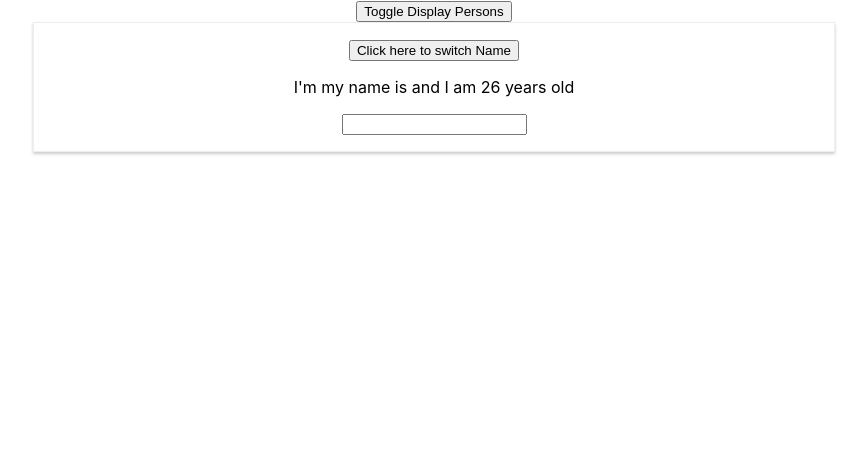
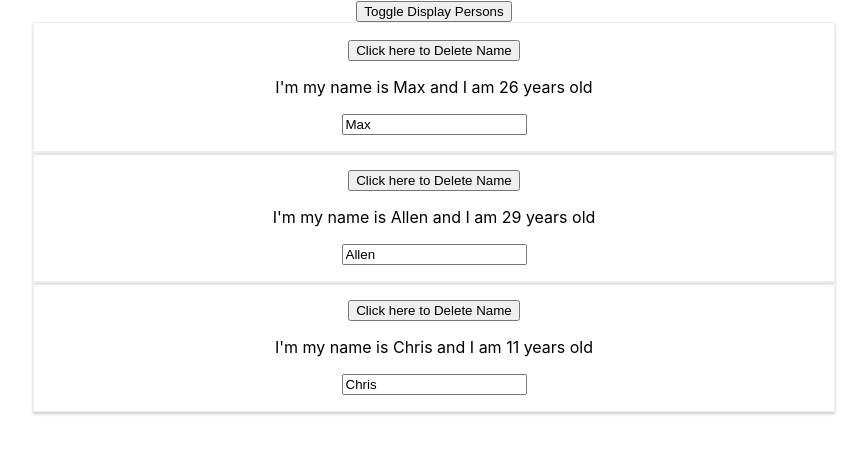
Before and after one commit to prathv/ReactApp, a React (Create React App) app: page / in a window 1280 px wide. Shown: the top 454 px of the page, without its empty margins (206-1073 px from the left). Built offline with nearby package versions, Linux system fonts and the light colour scheme.

Commit message:
added functional patterns

```diff
--- a/src/App.js
+++ b/src/App.js
@@ -22,23 +22,31 @@ class App extends Component {
         this.setState({ persons : [ {"name" : event.target.value}, {"name" : "Allen"}, {"name" : "Chris"} ] });
     }
 
+    deletePersonHandler = (index) => {
+        const persons = this.state.persons;
+        persons.splice(index,1);
+        this.setState({persons : persons});
+    };
 
 
     render() {
         let person = null;
 
         if(this.state.stateShow){
-            person = (<Person/>);
+            person = (
+               <div>
+                   {
+                    this.state.persons.map((person, index) => {
+                    return <Person name={person.name} click={this.deletePersonHandler.bind(this,index)}/>
+                    })
+                   }
+               </div>
+            );
         }
         return (
             <div className="App">
                 <button onClick={this.changeStateShow}> Toggle Display Persons</button>
-                {
-                        <div>
-                            {person}
-                        </div>
-
-                }
+                    {person}
             </div>
         );
     }
--- a/src/Person/Person.js
+++ b/src/Person/Person.js
@@ -6,7 +6,7 @@ const person = (props) => {
 
     return (
         <div className="Person">
-            <button onClick={props.click}>Click here to switch Name </button>
+            <button onClick={props.click}> Click here to Delete Name </button>
         <p>I'm my name is {props.name} and I am {Math.floor(Math.random() * 30)} years old </p>
             <input type = "text" onChange={props.change} value={props.name}></input>
         </div>
```
